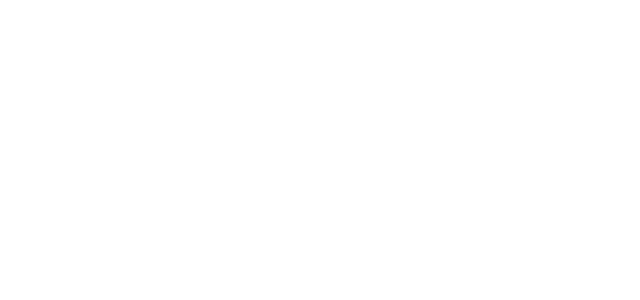
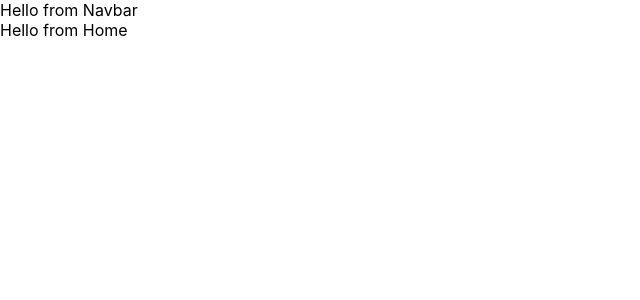
Before and after one commit to AndrewOhwoka/sprint2, a React (Create React App) app: page / in a window 1280 px wide. Shown: the top 300 px of the page, without its empty margins (0-640 px from the left). Built offline with nearby package versions, Linux system fonts and the light colour scheme.

Commit message:
April7First

```diff
--- a/src/App.js
+++ b/src/App.js
@@ -1,10 +1,30 @@
 import logo from './img/logo.png';
 import './App.css';
 import React from 'react';
+import Navbar from './components/Navbar';
+import Home from './components/Home';
+import About from './components/About';
+import Products from './components/Products';
+import Details from './components/Details';
+import Payment from './components/Payment';
+import {Routes, Route} from 'react-router-dom';
 
 function App() {
   return (
     <React.Fragment>
+
+
+
+    <Navbar/>
+
+    <Routes>
+        <Route path="/" element={<Home />} />
+        <Route path="/about" element={<About />} />
+        <Route path="/products" element={<Products />} />
+        <Route path="/payment" element={<Payment />} />
+        <Route path="/details/:id" element={<Details />} />
+    </Routes>
+
 
 
     </React.Fragment>
```
